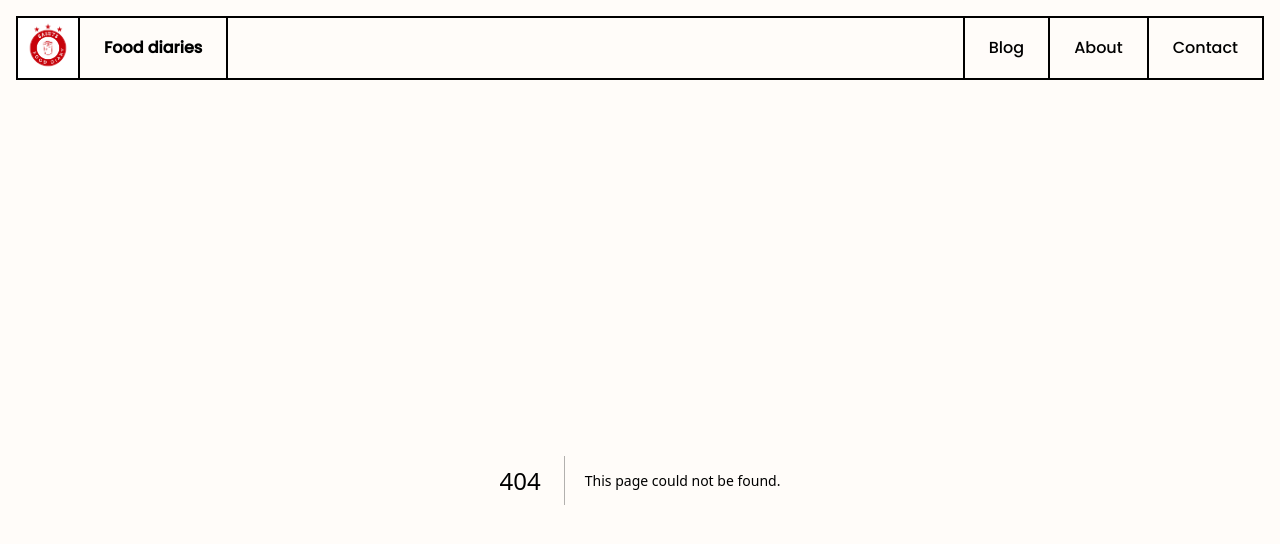
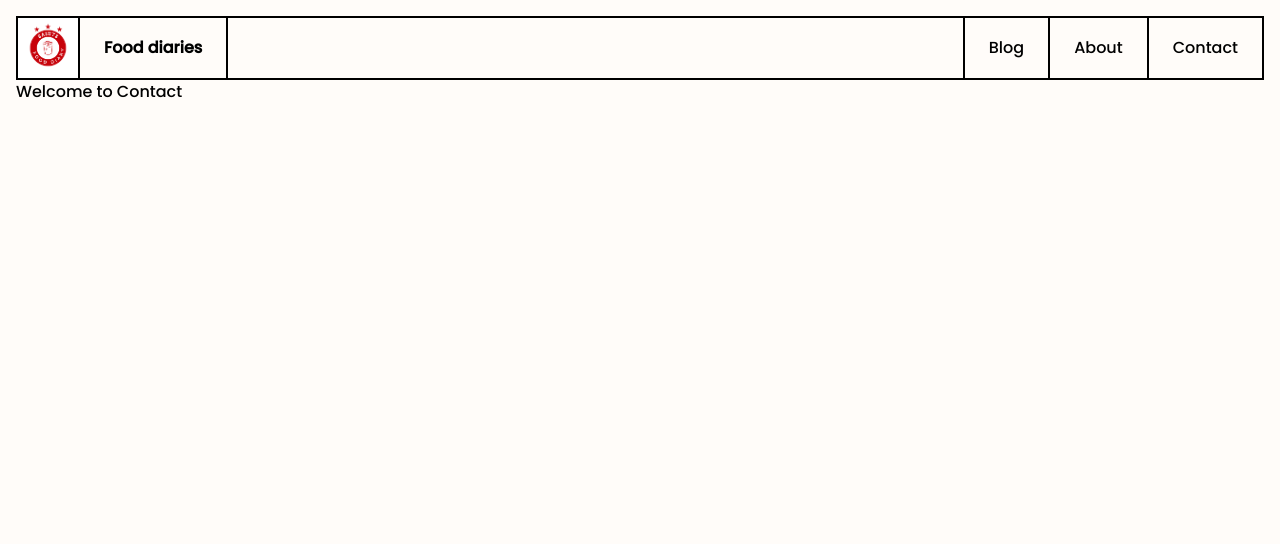
Before and after one commit to Abdul-Asa/food-diaries, a Next.js app: page /contact in a window 1280 px wide. Before the commit this address had no page. Shown: the top 544 px of the page. Built offline with nearby package versions, Linux system fonts and the light colour scheme.

Commit message:
add contact page

```diff
--- /dev/null
+++ b/app/contact/page.tsx
@@ -0,0 +1,7 @@
+export default function Contact() {
+  return (
+    <main className="">
+      <h1>Welcome to Contact</h1>
+    </main>
+  );
+}
--- a/components/navbar.tsx
+++ b/components/navbar.tsx
@@ -72,7 +72,7 @@ const Navbar: React.FC = () => {
         </div>
       </div>
       {open && (
-        <div className="fixed h-full w-full bg-white shadow-lg">
+        <div className="fixed w-full bg-white shadow-lg">
           <ul>
             <li>
               <Link href="/blog">Blog</Link>
```
